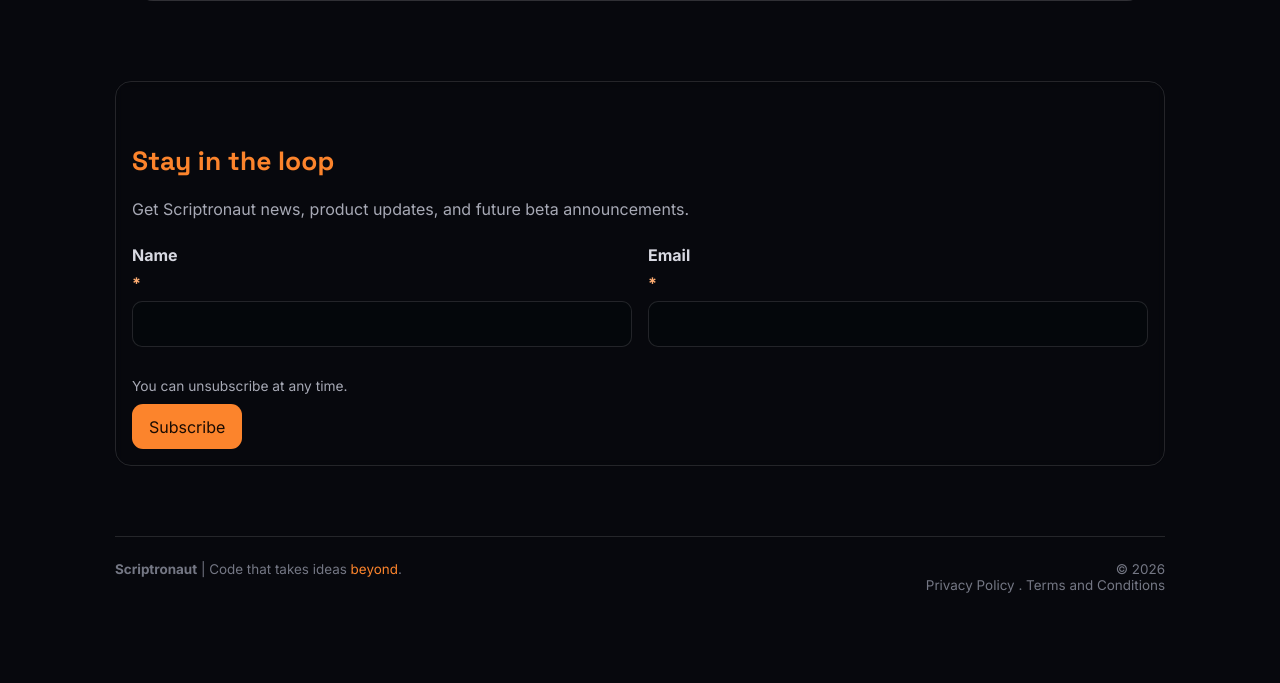
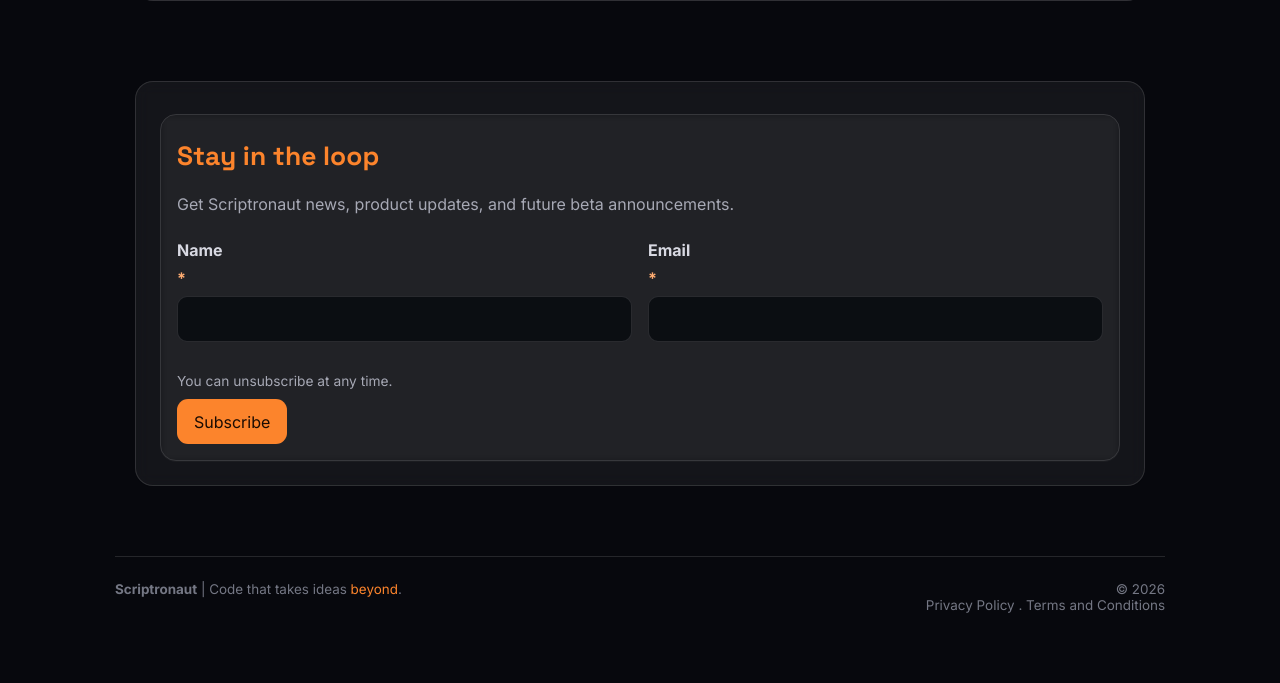
Before and after one commit to scotthomson-naut/qc, a Python web app: template documentation/template/index.html in a window 1280 px wide. Shown: the part 1046-1729 px from the top of the page. Before the commit the page ends 1639 px from the top, so only its background shows below. Run offline with Jinja, Linux system fonts and the light colour scheme; the template is opened without the code that fills it, so the values that code supplies are empty.

Commit message:
Put newsletter signup in a section

```diff
--- a/documentation/template/css/docs.css
+++ b/documentation/template/css/docs.css
@@ -309,6 +309,20 @@ img { max-width: 100%; margin-right: 4px;}
     backdrop-filter: blur(8px);
 }
 
+.newsletter {
+    width: min(
+        calc(100% - 40px),
+        var(--max)
+    );
+    margin: 20px 20px;
+    padding: 24px;
+    border: 1px solid var(--line);
+    border-radius: 18px;
+
+    background: var(--panel);
+    backdrop-filter: blur(8px);
+}
+
 
 /* Main columns */
 
@@ -485,6 +499,22 @@ img { max-width: 100%; margin-right: 4px;}
   display: block;
   border-radius: 8px;
 }
+
+
+/* Newletter Section */
+
+.newsletter {
+    width: min(
+        calc(100% - 40px),
+        var(--max)
+    );
+
+    border: 1px solid var(--line);
+    border-radius: 18px;
+    background: var(--panel);
+    backdrop-filter: blur(8px);
+}
+
 
 /* Responsive adjustment for tablets and mobile devices */
 @media screen and (max-width: 768px) {
@@ -839,6 +869,11 @@ ul {
 .beta-status-success { border-left: 4px solid #62d58a; }
 .beta-status-error { border-left: 4px solid var(--critical); }
 
+.newsletter-signup {
+    margin-top: 8px;
+}
+
+
 @media (max-width: 760px) {
     .beta-form-grid,
     .beta-form-grid-three { grid-template-columns: 1fr; }
--- a/documentation/template/index.html
+++ b/documentation/template/index.html
@@ -190,9 +190,12 @@
 
             </section>
 
+
             <!-- Newsletter -->
+            <section class="newsletter">
+
                 <section class="beta-signup-section newsletter-signup" aria-labelledby="newsletter-heading">
-                <h2 class="hilite-orange" id="newsletter-heading">Stay in the loop</h2>
+                    <h2 class="hilite-orange newsletter-signup" id="newsletter-heading">Stay in the loop</h2>
                     <p>Get Scriptronaut news, product updates, and future beta announcements.</p>
 
                     <form class="beta-feedback-form" action="{{WORDPRESS_URL}}/wp-admin/admin-post.php?action=scriptronaut_relay_subscribe" method="post">
@@ -220,7 +223,10 @@
                             <button class="button primary beta-submit" type="submit">Subscribe</button>
                         </div>
                     </form>
+
                 </section>
+            </section>
+
 
             <!-- Footer -->
             <footer class="footer">
```
Lines whose indentation alone changed are shown as unchanged.
